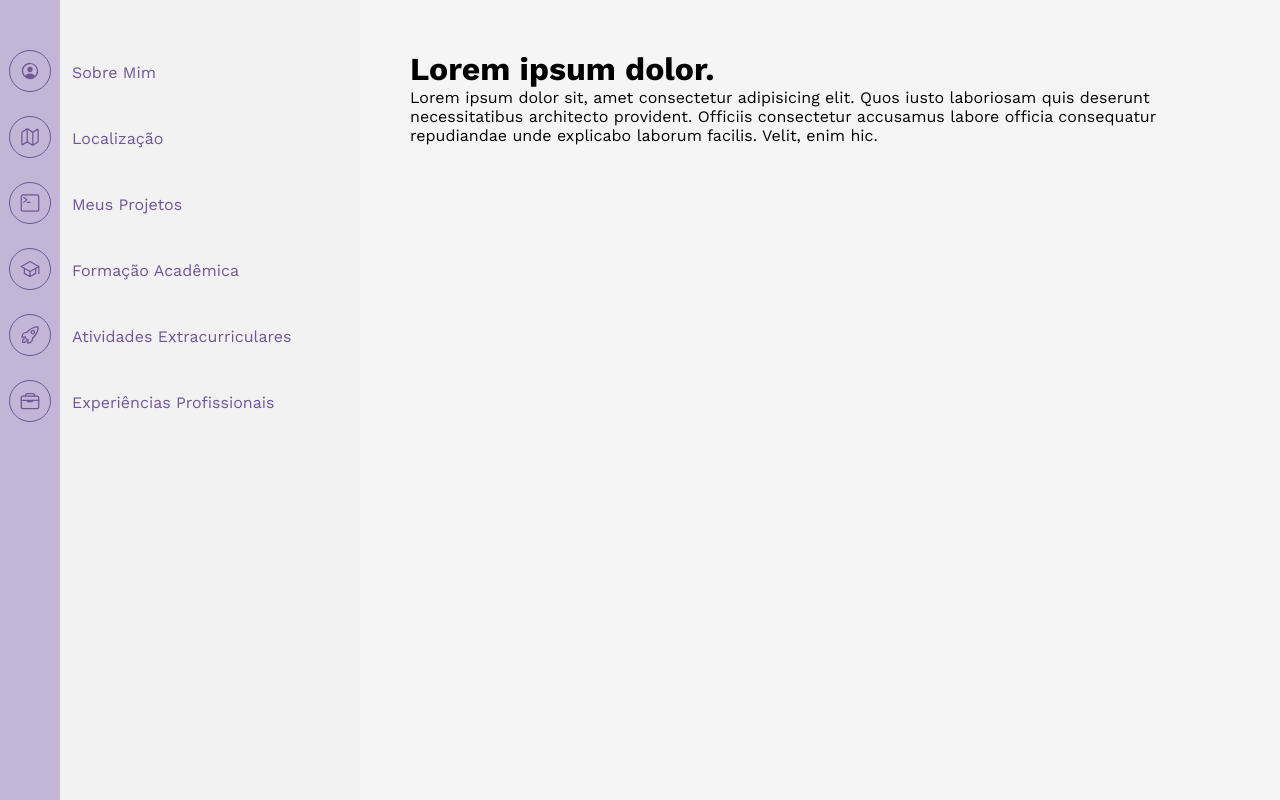
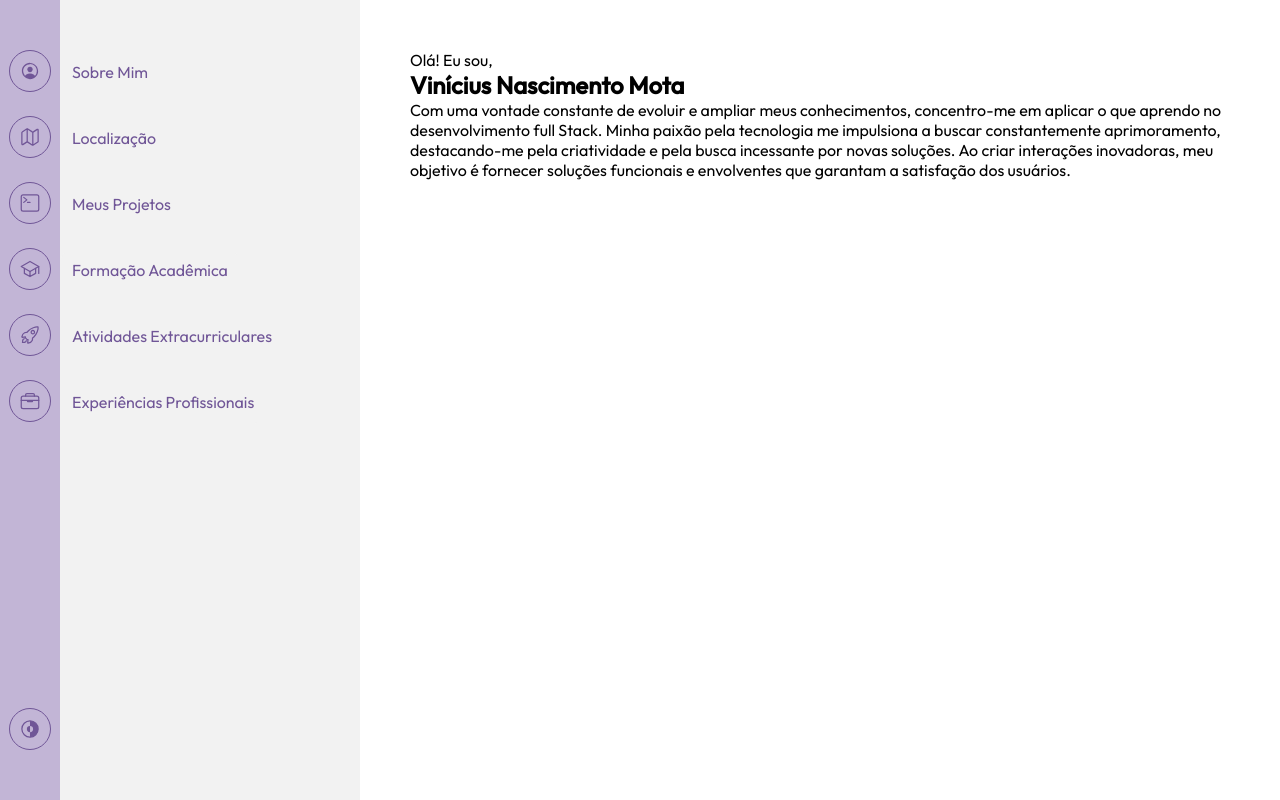
Before and after one commit to dotMota/dotMota, a plain HTML site: page docs/index.html in a window 1280 px wide. Drawn offline with nearby package versions, Linux system fonts and the light colour scheme; a web font is replaced by a local one.

Commit message:
add and commit all changes

```diff
--- a/docs/dark.css
+++ b/docs/dark.css
@@ -1,10 +1,13 @@
 .leftContent {
   background-color: #051336;
 }
-.icon{
+
+a .icon,
+.icon {
   color: #d8d8cd;
   border-color: #d8d8cd;
 }
+
 .icon:hover {
   border-color: #fbfbfc;
   color: #fbfbfc;
@@ -15,7 +18,7 @@
   background-color: #060621;
 }
 
-.options{
+a .options {
   color: #d8d8cd;
   border-color: #060621;
 }
@@ -25,6 +28,29 @@
 }
 
 .rightContent {
-  background-color: #000c18;
   color: #ddd;
 }
+
+section:nth-of-type(1) {
+  background-color: #000;
+}
+
+section:nth-of-type(2) {
+  background-color: #111;
+}
+
+section:nth-of-type(3) {
+  background-color: #222;
+}
+
+section:nth-of-type(4) {
+  background-color: #333;
+}
+
+section:nth-of-type(5) {
+  background-color: #444;
+}
+
+section:nth-of-type(6) {
+  background-color: #555;
+}
--- a/docs/index.html
+++ b/docs/index.html
@@ -1,12 +1,14 @@
 <!DOCTYPE html>
 <html lang="pt-BR">
+
 <head>
   <meta charset="UTF-8" />
   <meta name="viewport" content="width=device-width, initial-scale=1.0" />
+  <link rel="stylesheet" href="light.css" />
   <link rel="stylesheet" href="style.css" />
-    <link rel="stylesheet" href="light.css" />
   <title>Grid Layout</title>
 </head>
+
 <body>
   <div class="leftContent">
     <div class="gridIcons">
@@ -17,42 +19,65 @@
       <a href="#atividades"><ion-icon class="icon" name="rocket-outline"></ion-icon></a>
       <a href="#experiencias"><ion-icon class="icon" name="briefcase-outline"></ion-icon></a>
     </div>
+    <div class="downIcons">
+      <ion-icon class="icon" id="mode" name="invert-mode-outline"></ion-icon>
+    </div>
   </div>
   <div class="menuContent">
     <div class="gridOptions">
-            <a href="#sobre"><div class="options">Sobre Mim</div></a>
-            <a href="#localizacao"><div class="options">Localização</div></a>
-            <a href="#projetos"><div class="options">Meus Projetos</div></a>
-            <a href="#formacao"><div class="options">Formação Acadêmica</div></a>
-            <a href="#atividades"><div class="options">Atividades Extracurriculares</div></a>
-            <a href="#experiencias"><div class="options">Experiências Profissionais</div></a>
+      <a href="#sobre">
+        <div class="options">Sobre Mim</div>
+      </a>
+      <a href="#localizacao">
+        <div class="options">Localização</div>
+      </a>
+      <a href="#projetos">
+        <div class="options">Meus Projetos</div>
+      </a>
+      <a href="#formacao">
+        <div class="options">Formação Acadêmica</div>
+      </a>
+      <a href="#atividades">
+        <div class="options">Atividades Extracurriculares</div>
+      </a>
+      <a href="#experiencias">
+        <div class="options">Experiências Profissionais</div>
+      </a>
     </div>
   </div>
 
   <div class="rightContent">
-        <div class="content" id="sobre">
-            <h1>Lorem ipsum dolor.</h1>
+    <section class="content" id="sobre">
+      <p>Olá! Eu sou,</p>
+      <h1>Vinícius Nascimento Mota</h1>
       <p>
-                Lorem ipsum dolor sit, amet consectetur adipisicing elit. Quos iusto
-                laboriosam quis deserunt necessitatibus architecto provident. Officiis
-                consectetur accusamus labore officia consequatur repudiandae unde
-                explicabo laborum facilis. Velit, enim hic.
+        Com uma vontade constante de evoluir e ampliar meus conhecimentos,
+        concentro-me em aplicar o que aprendo no desenvolvimento full Stack.
+        Minha paixão pela tecnologia me impulsiona a buscar constantemente
+        aprimoramento, destacando-me pela criatividade e pela busca incessante
+        por novas soluções. Ao criar interações inovadoras, meu objetivo é
+        fornecer soluções funcionais e envolventes que garantam a satisfação
+        dos usuários.
       </p>
-        </div>
-        <div class="content" id="localizacao">Conteúdo da Localização</div>
-        <div class="content" id="projetos">Conteúdo dos Projetos</div>
-        <div class="content" id="formacao">Conteúdo da Formação Acadêmica</div>
-        <div class="content" id="atividades">Conteúdo das Atividades Extracurriculares</div>
-        <div class="content" id="experiencias">Conteúdo das Experiências Profissionais</div>
+    </section>
+    <section class="content" id="localizacao">
+      Conteúdo da Localização
+    </section>
+    <section class="content" id="projetos">Conteúdo dos Projetos</section>
+    <section class="content" id="formacao">
+      Conteúdo da Formação Acadêmica
+    </section>
+    <section class="content" id="atividades">
+      Conteúdo das Atividades Extracurriculares
+    </section>
+    <section class="content" id="experiencias">
+      Conteúdo das Experiências Profissionais
+    </section>
   </div>
 
-    <script
-      type="module"
-      src="https://unpkg.com/ionicons@7.1.0/dist/ionicons/ionicons.esm.js"
-    ></script>
-    <script
-      nomodule
-      src="https://unpkg.com/ionicons@7.1.0/dist/ionicons/ionicons.js"
-    ></script>
+  <script src="style.js"></script>
+  <script type="module" src="https://unpkg.com/ionicons@7.1.0/dist/ionicons/ionicons.esm.js"></script>
+  <script nomodule src="https://unpkg.com/ionicons@7.1.0/dist/ionicons/ionicons.js"></script>
 </body>
+
 </html>
--- a/docs/light.css
+++ b/docs/light.css
@@ -1,10 +1,13 @@
 .leftContent {
   background-color: #c2b5d6;
 }
-a .icon{
+
+a .icon,
+.icon {
   color: #705697;
   border-color: #705697;
 }
+
 .icon:hover {
   border-color: #372a4a;
   color: #372a4a;
@@ -15,7 +18,7 @@ a .icon{
   background-color: #f2f2f2;
 }
 
-a .options{
+a .options {
   color: #705697;
   border-color: #f2f2f2;
 }
@@ -25,5 +28,29 @@ a .options{
 }
 
 .rightContent {
-  background-color: #f5f5f5;
+  color: black;
 }
+
+section:nth-of-type(1) {
+  background-color: #fff;
+}
+
+section:nth-of-type(2) {
+  background-color: #eee;
+}
+
+section:nth-of-type(3) {
+  background-color: #ddd;
+}
+
+section:nth-of-type(4) {
+  background-color: #ccc;
+}
+
+section:nth-of-type(5) {
+  background-color: #bbb;
+}
+
+section:nth-of-type(6) {
+  background-color: #aaa;
+}
--- a/docs/style.css
+++ b/docs/style.css
@@ -1,21 +1,23 @@
-@import url("https://fonts.googleapis.com/css2?family=Archivo:ital,wght@0,100;0,200;0,300;0,400;0,500;0,600;0,700;0,800;0,900;1,100;1,200;1,300;1,400;1,500;1,600;1,700;1,800;1,900&family=Lexend+Mega:wght@100;200;300;400;500;600;700;800;900&family=Public+Sans:ital,wght@0,100;0,200;0,300;0,400;0,500;0,600;0,700;0,800;0,900;1,100;1,200;1,300;1,400;1,500;1,600;1,700;1,800;1,900&family=Work+Sans:ital,wght@0,100;0,200;0,300;0,400;0,600;0,700;0,800;0,900;1,100;1,200;1,300;1,400;1,500;1,600;1,700;1,800;1,900&display=swap");
+@import url("https://fonts.googleapis.com/css2?family=Archivo:ital,wght@0,100;0,200;0,300;0,400;0,500;0,600;0,700;0,800;0,900;1,100;1,200;1,300;1,400;1,500;1,600;1,700;1,800;1,900&family=Lexend+Mega:wght@100;200;300;400;500;600;700;800;900&family=Outfit:wght@200;400;500&family=Public+Sans:ital,wght@0,100;0,200;0,300;0,400;0,500;0,600;0,700;0,800;0,900;1,100;1,200;1,300;1,400;1,500;1,600;1,700;1,800;1,900&family=Work+Sans:ital,wght@0,100;0,200;0,300;0,400;0,600;0,700;0,800;0,900;1,100;1,200;1,300;1,400;1,500;1,600;1,700;1,800;1,900&display=swap");
 
-*{
+* {
   margin: 0;
   padding: 0;
-  font-family: "Work Sans", sans-serif;
+  font-family: "Outfit", sans-serif;
 }
+
 a {
-    color: inherit;
-    text-decoration: none;
-    cursor: auto;
-    outline: none;
+  color: inherit;
+  text-decoration: none;
+  cursor: auto;
+  outline: none;
 }
 
 body {
   display: grid;
   grid-template-rows: 100vh;
-  grid-template-columns: minmax(60px, 2vw) minmax(300px, 10vw) minmax(100px, 85vw);
+  grid-template-columns:
+    minmax(60px, 2vw) minmax(300px, 10vw) minmax(100px, 85vw);
 }
 
 /* Left Content */
@@ -24,7 +26,9 @@ body {
   grid-row: 1;
   grid-column: 1;
 }
+
 .gridIcons {
+  height: calc(70vh - 50px);
   padding-top: 50px;
   width: 60px;
   display: flex;
@@ -33,7 +37,19 @@ body {
   align-items: center;
   gap: 20px;
 }
-.icon{
+
+.downIcons {
+  padding-bottom: 50px;
+  width: 60px;
+  height: calc(30vh - 50px);
+  display: flex;
+  flex-direction: column;
+  justify-content: flex-end;
+  align-items: center;
+  gap: 20px;
+}
+
+.icon {
   width: 20px;
   height: 20px;
   padding: 10px;
@@ -52,6 +68,7 @@ body {
   grid-row: 1;
   grid-column: 2;
 }
+
 .gridOptions {
   padding-top: 50px;
   display: flex;
@@ -60,7 +77,8 @@ body {
   align-items: flex-start;
   gap: 22px;
 }
-.options{
+
+.options {
   display: flex;
   align-items: center;
   width: auto;
@@ -79,26 +97,28 @@ body {
 .rightContent {
   grid-row: 1;
   grid-column: 3;
-  overflow-y: auto;
   height: 100vh;
   flex: 1;
+  scroll-snap-type: y mandatory;
+  overflow-y: scroll;
 }
 
 .content {
   padding: 50px;
-  height: 100vh;
+  height: 96vh;
   min-width: 200px;
   word-wrap: normal;
+  scroll-snap-align: start;
 }
 
 /* Media Queries */
 
 @media screen and (max-width: 768px) {
-  /* O gridOptions irá desaparecer */
+
   .gridOptions {
     display: none;
   }
-  /* O rightContent irá ocupar todo o espaço restante */
+
   .rightContent {
     grid-column: 2 / span 3;
   }
--- /dev/null
+++ b/docs/style.js
@@ -0,0 +1,20 @@
+function changeStylesheet() {
+  var currentStylesheet = document
+    .querySelector("link[rel='stylesheet']")
+    .getAttribute("href");
+
+  if (currentStylesheet === "light.css") {
+    document
+      .querySelector("link[rel='stylesheet']")
+      .setAttribute("href", "dark.css");
+
+    document.querySelector("#mode").style.transform = "rotate(180deg)";
+  } else {
+    document
+      .querySelector("link[rel='stylesheet']")
+      .setAttribute("href", "light.css");
+
+    document.querySelector("#mode").style.transform = "rotate(-180deg)";
+  }
+}
+document.querySelector("#mode").addEventListener("click", changeStylesheet);
```
Lines whose indentation alone changed are shown as unchanged.
